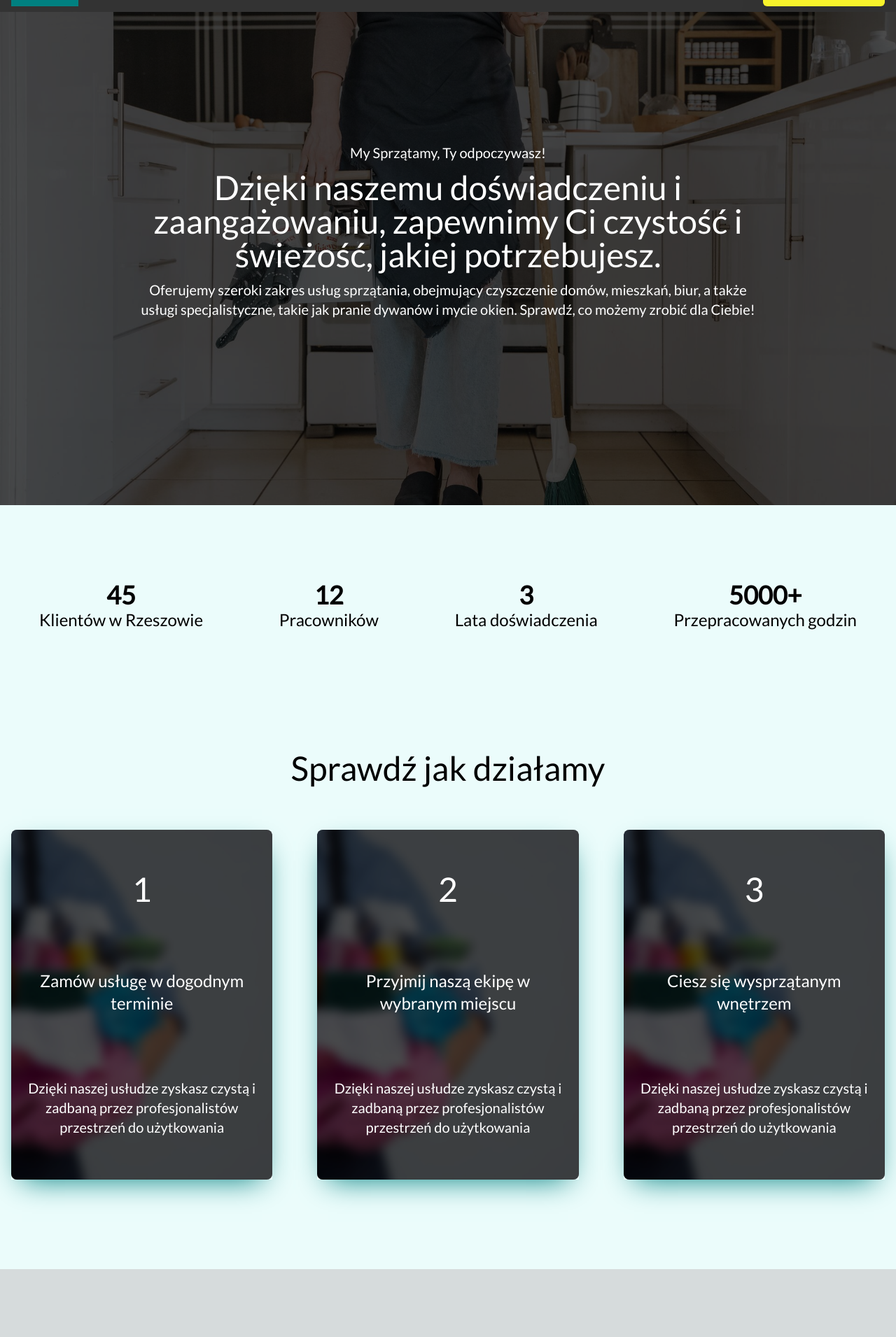
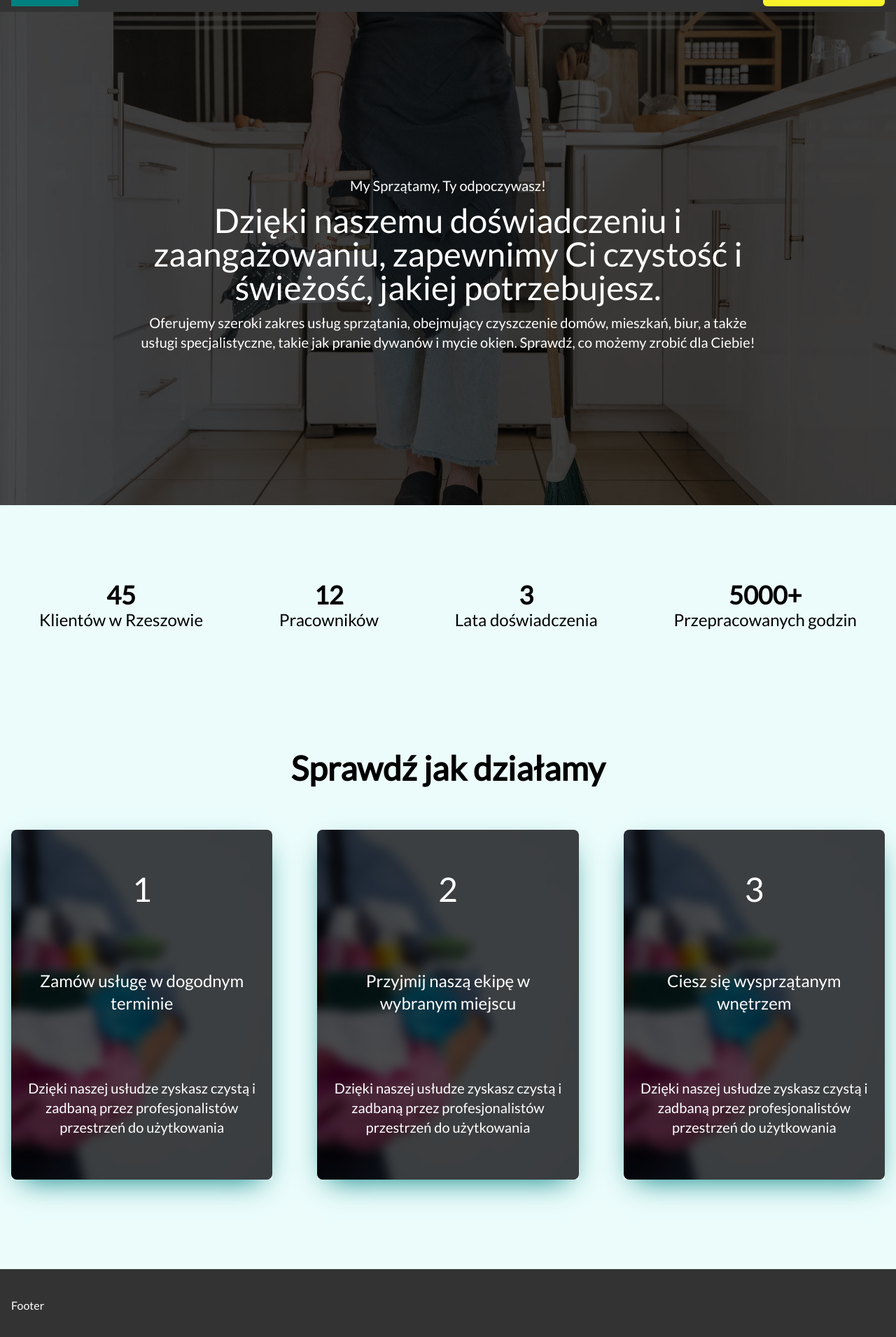
Before and after one commit to VxrRoot/cleanhand, a Next.js app: page / in a window 1280 px wide. Shown: the part 79-1990 px from the top of the page at 70% size. Before the commit the page ends 1893 px from the top, so only its background shows below. Built offline with nearby package versions, Linux system fonts and the light colour scheme.

Commit message:
add footer

```diff
--- a/src/app/layout.tsx
+++ b/src/app/layout.tsx
@@ -1,3 +1,4 @@
+import Footer from "@/components/Footer";
 import Header from "@/components/header";
 import type { Metadata } from "next";
 import { Inter, Lato } from "next/font/google";
@@ -24,6 +25,7 @@ export default function RootLayout({
       <body suppressHydrationWarning={true} className={inter.className}>
         <Header />
         {children}
+        <Footer />
       </body>
     </html>
   );
--- /dev/null
+++ b/src/components/Footer.tsx
@@ -0,0 +1,14 @@
+import React from "react";
+import WidthManager from "./WidthManager";
+
+const Footer = () => {
+  return (
+    <footer className="bg-gray w-full py-10 text-white">
+      <WidthManager>
+        <>Footer</>
+      </WidthManager>
+    </footer>
+  );
+};
+
+export default Footer;
--- a/src/components/Headlines/SectionHeadline.tsx
+++ b/src/components/Headlines/SectionHeadline.tsx
@@ -7,7 +7,9 @@ interface IHeadline {
 
 const SectionHeadline: FC<IHeadline> = ({ text, style }) => {
   return (
-    <h2 className={`text-3xl ${style} lg:text-5xl text-center`}>{text}</h2>
+    <h2 className={`text-4xl font-bold ${style} lg:text-5xl text-center`}>
+      {text}
+    </h2>
   );
 };
 
--- a/src/components/Nav.tsx
+++ b/src/components/Nav.tsx
@@ -35,7 +35,7 @@ const Nav: FC = () => {
       <div
         onClick={() => setIsOpen((prev) => !prev)}
         className={`lg:hidden hover:cursor-pointer  ${
-          isOpen ? "z-50 fixed top-12 right-4" : "space-y-2 absolute"
+          isOpen ? "z-50 fixed top-16 right-4" : "space-y-2 absolute"
         } right-2 w-6 h-6`}
       >
         <span
--- a/src/components/Sections/HeroSection.tsx
+++ b/src/components/Sections/HeroSection.tsx
@@ -7,9 +7,9 @@ const HeroSection = () => {
       style={{
         backgroundImage: `url('/herobg.jpg')`,
       }}
-      className="w-full h-full max-h-[calc(100vh-95px)] bg-cover bg-center flex items-center"
+      className="w-full h-full max-h-[calc(100vh-95px)] bg-cover bg-center flex items-center pt-[95px] overflow-hidden"
     >
-      <div className="w-full min-h-screen h-full flex flex-col justify-center">
+      <div className="w-full min-h-screen h-full relative overflow-hidden flex flex-col justify-center">
         <div className="z-10">
           <WidthManager>
             <div className="mx-auto max-w-4xl text-white -mt-20 z-20">
@@ -29,7 +29,7 @@ const HeroSection = () => {
             </div>
           </WidthManager>
         </div>
-        <div className="opacity-70 bg-black w-full absolute h-full max-h-[calc(100vh-95px)] " />
+        <div className="opacity-70 bg-black w-full absolute h-full  " />
       </div>
     </section>
   );
--- a/src/components/header.tsx
+++ b/src/components/header.tsx
@@ -13,7 +13,7 @@ const Header = () => {
           <div className="flex justify-center items-center lg:justify-end gap-6 h-full">
             <p>
               <a
-                href="tel:+48535919939"
+                href="tel:+48123123123"
                 className="text-black flex gap-2 items-center"
               >
                 <BsFillTelephoneFill /> <span> +48 123 456 789</span>
```
